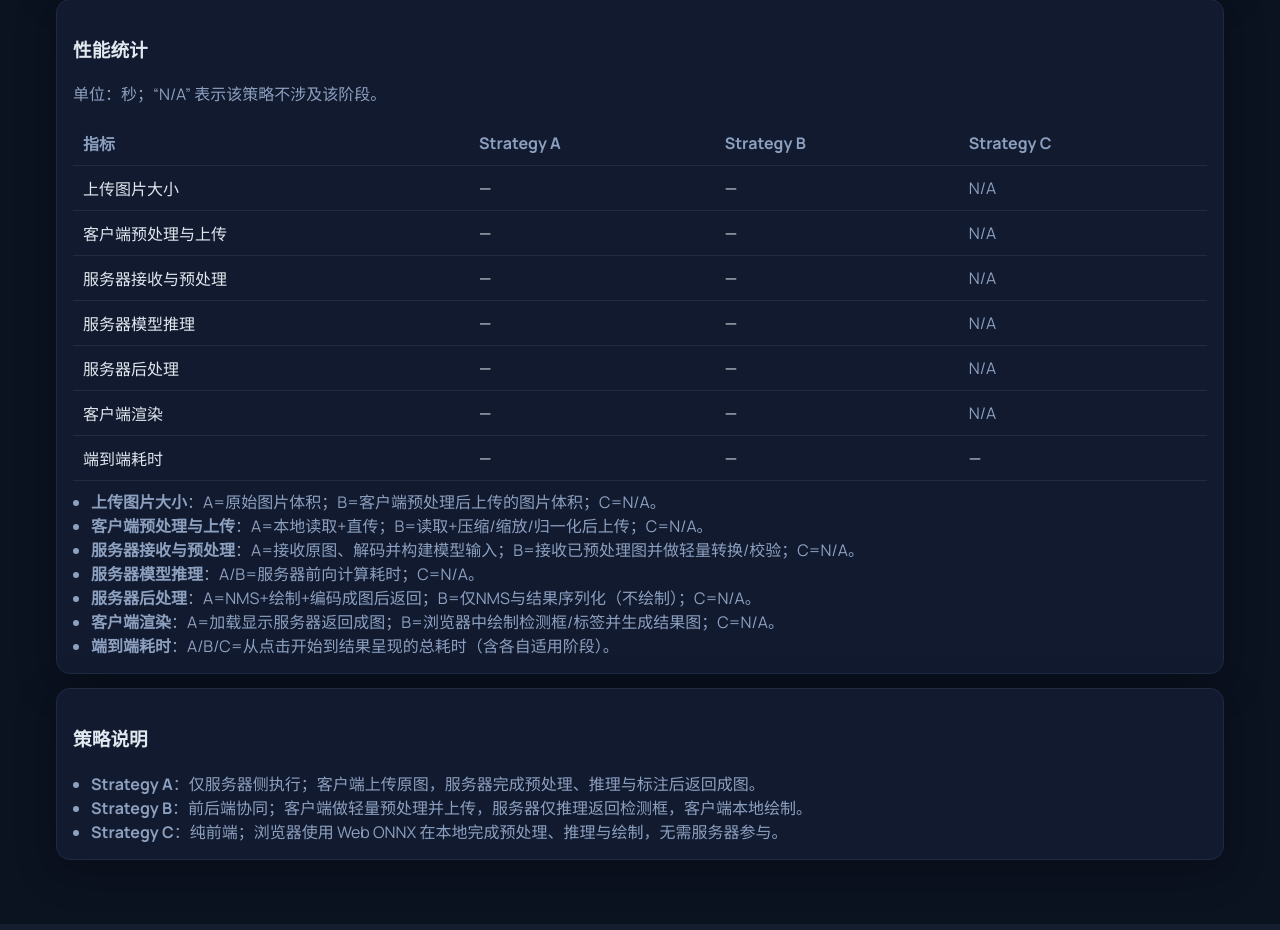
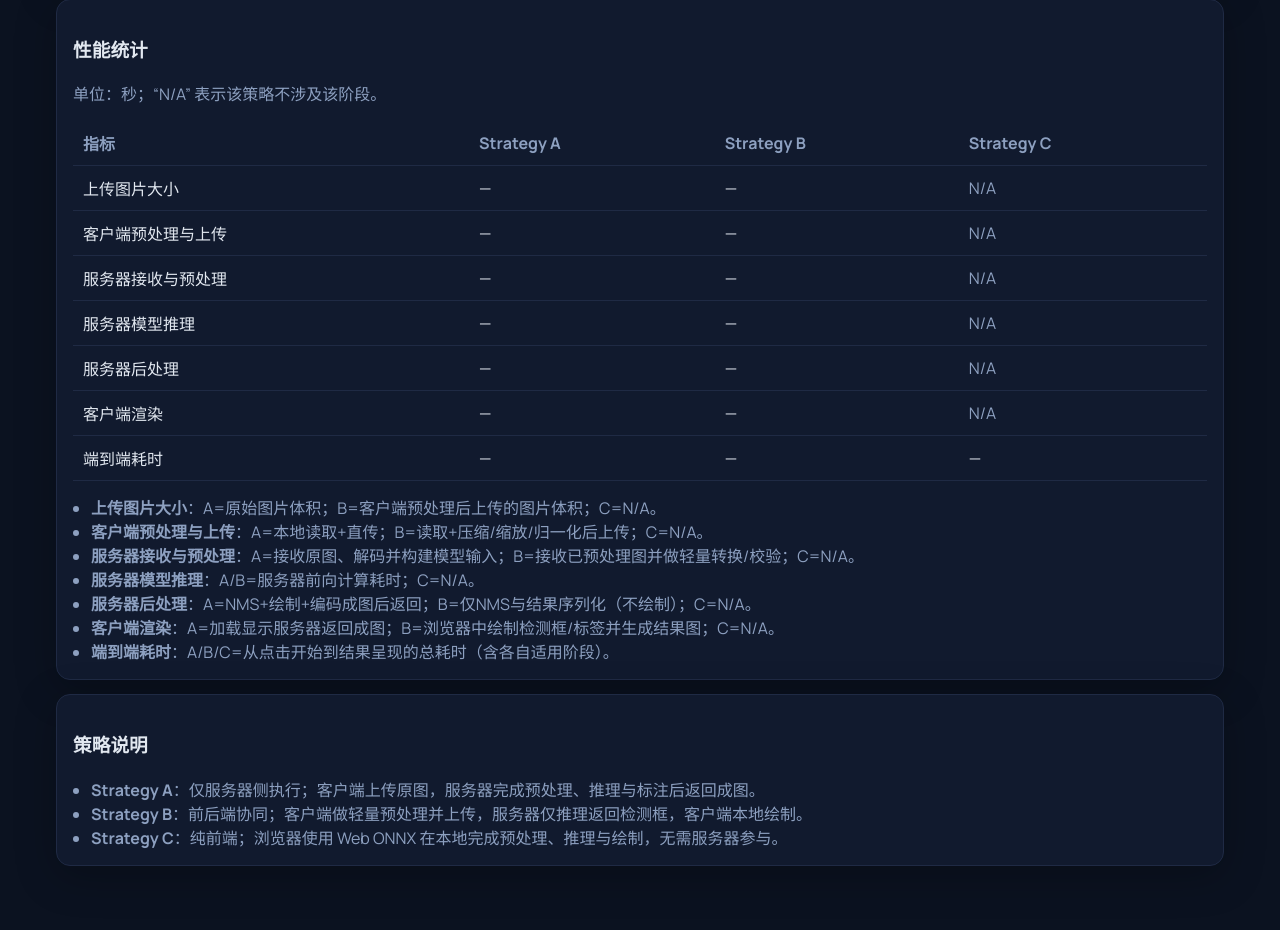
Before and after one commit to Ethan0318/YOLO-Project-for-SCUT-Software-Architecture-Class, a Flask app: page / in a window 1280 px wide. Shown: the part 896-1826 px from the top of the page. Run offline with Flask 3, Linux system fonts and the light colour scheme; some libraries are stand-ins or nearby versions.

Commit message:
ver-4.0
前端界面略微修改

```diff
--- a/static/css/style.css
+++ b/static/css/style.css
@@ -79,7 +79,7 @@ th, td { padding: 10px; border-bottom: 1px solid var(--border); text-align: left
 th { color: var(--muted); }
 
 .muted { color: var(--muted); }
-.note ul { margin: 8px 0 0; padding-left: 18px; color: var(--muted); }
+.note ul { margin: 14px 0 0; padding-left: 18px; color: var(--muted); }
 
 @keyframes spin { to { transform: rotate(360deg); } }
 
```
